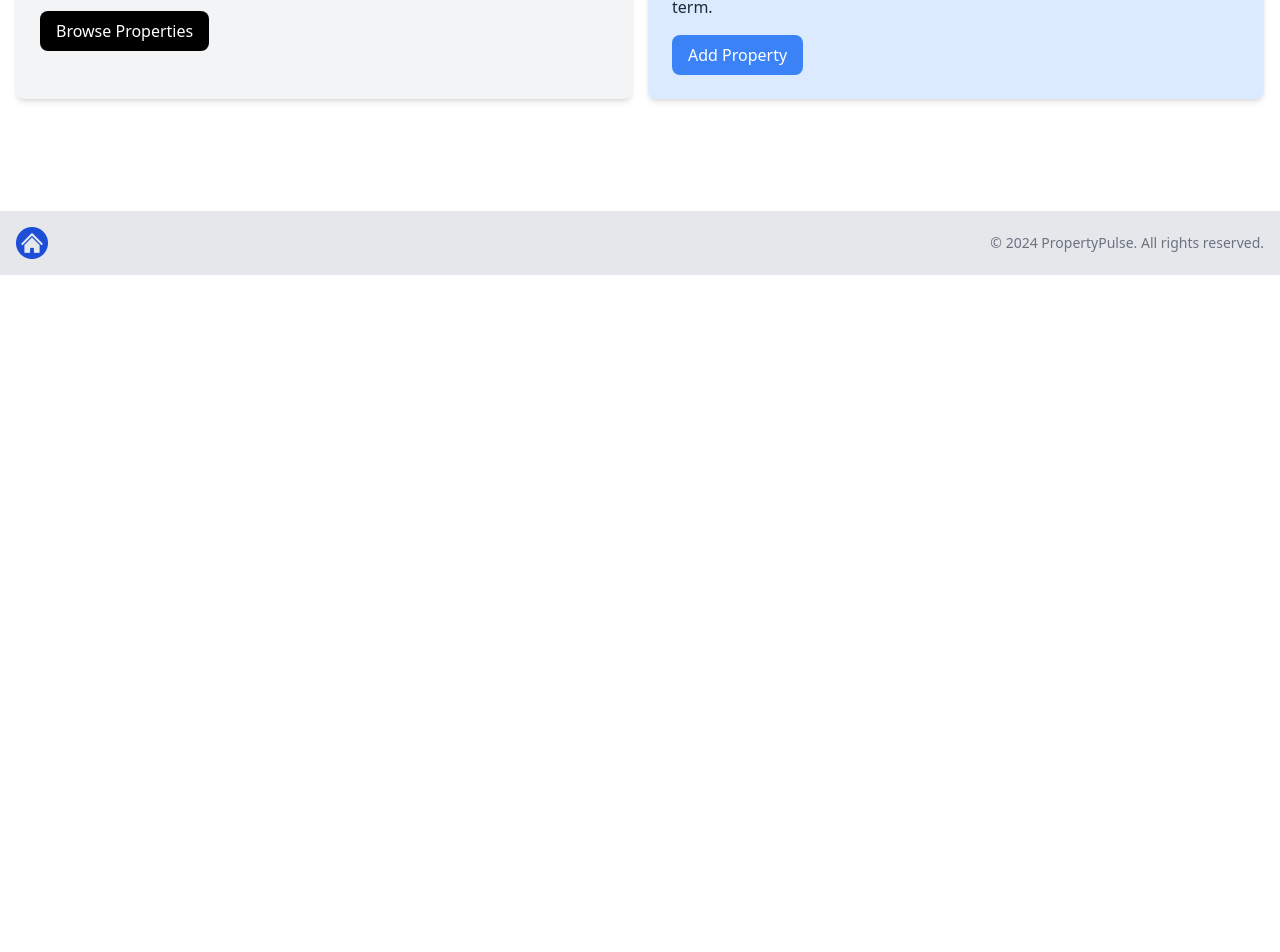
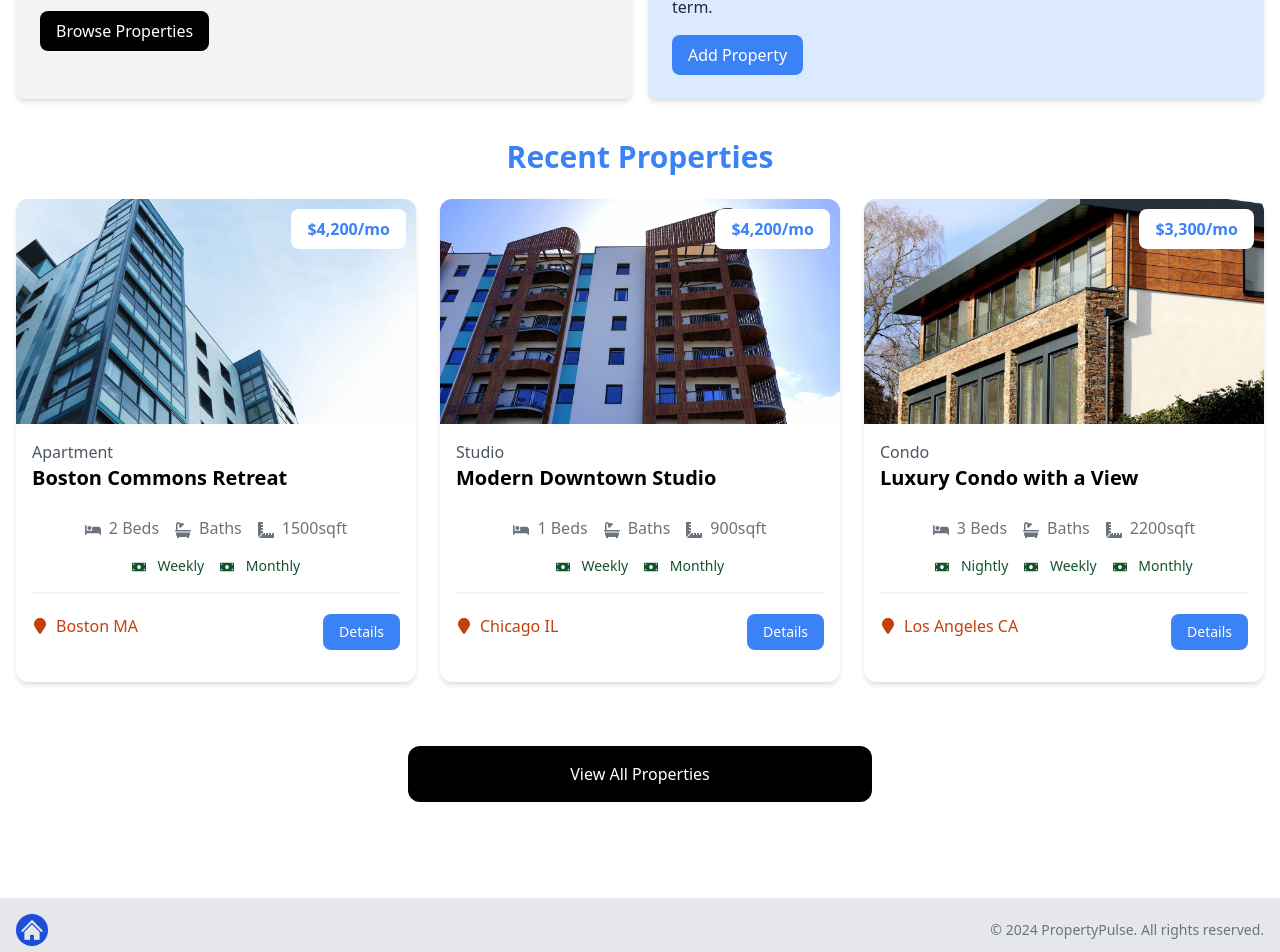
Before and after one commit to ognjeeen/property-pulse, a Next.js app: page / in a window 1280 px wide. Shown: the part 546-1498 px from the top of the page. Before the commit the page ends 821 px from the top, so only its background shows below. Built offline with nearby package versions, Linux system fonts and the light colour scheme.

Commit message:
Homepage properties

```diff
--- a/app/page.jsx
+++ b/app/page.jsx
@@ -1,11 +1,13 @@
 import Hero from '@/components/Hero';
 import InfoBoxes from '@/components/InfoBoxes';
+import HomeProperties from '@/components/HomeProperties';
 
 const HomePage = () => {
   return (
     <>
       <Hero />
       <InfoBoxes />
+      <HomeProperties />
     </>
   );
 };
--- /dev/null
+++ b/components/HomeProperties.jsx
@@ -0,0 +1,40 @@
+import properties from '@/properties.json';
+import PropertyCard from '@/components/PropertyCard';
+import Link from 'next/link';
+
+const HomeProperties = () => {
+  const recentProperties = properties
+    .sort(() => Math.random() - Math.random())
+    .slice(0, 3);
+
+  return (
+    <>
+      <section className="px-4 py-6">
+        <div className="container-xl lg:container m-auto">
+          <h2 className="text-3xl font-bold text-blue-500 mb-6 text-center">
+            Recent Properties
+          </h2>
+          <div className="grid grid-cols-1 md:grid-cols-3 gap-6">
+            {recentProperties === 0 ? (
+              <p>No Properties found</p>
+            ) : (
+              recentProperties.map((property) => (
+                <PropertyCard key={property._id} property={property} />
+              ))
+            )}
+          </div>
+        </div>
+      </section>
+      <section className="m-auto max-w-lg my-10 px-6">
+        <Link
+          href={`/properties`}
+          className="block bg-black text-white text-center py-4 px-6 rounded-xl hover:bg-gray-700"
+        >
+          View All Properties
+        </Link>
+      </section>
+    </>
+  );
+};
+
+export default HomeProperties;
--- a/components/PropertyCard.jsx
+++ b/components/PropertyCard.jsx
@@ -51,7 +51,7 @@
           </p>
           <p>
             <FaRulerCombined className="inline mr-2" />
-            {property.square_feet}{' '}
+            {property.square_feet}
             <span className="md:hidden lg:inline">sqft</span>
           </p>
         </div>
```
